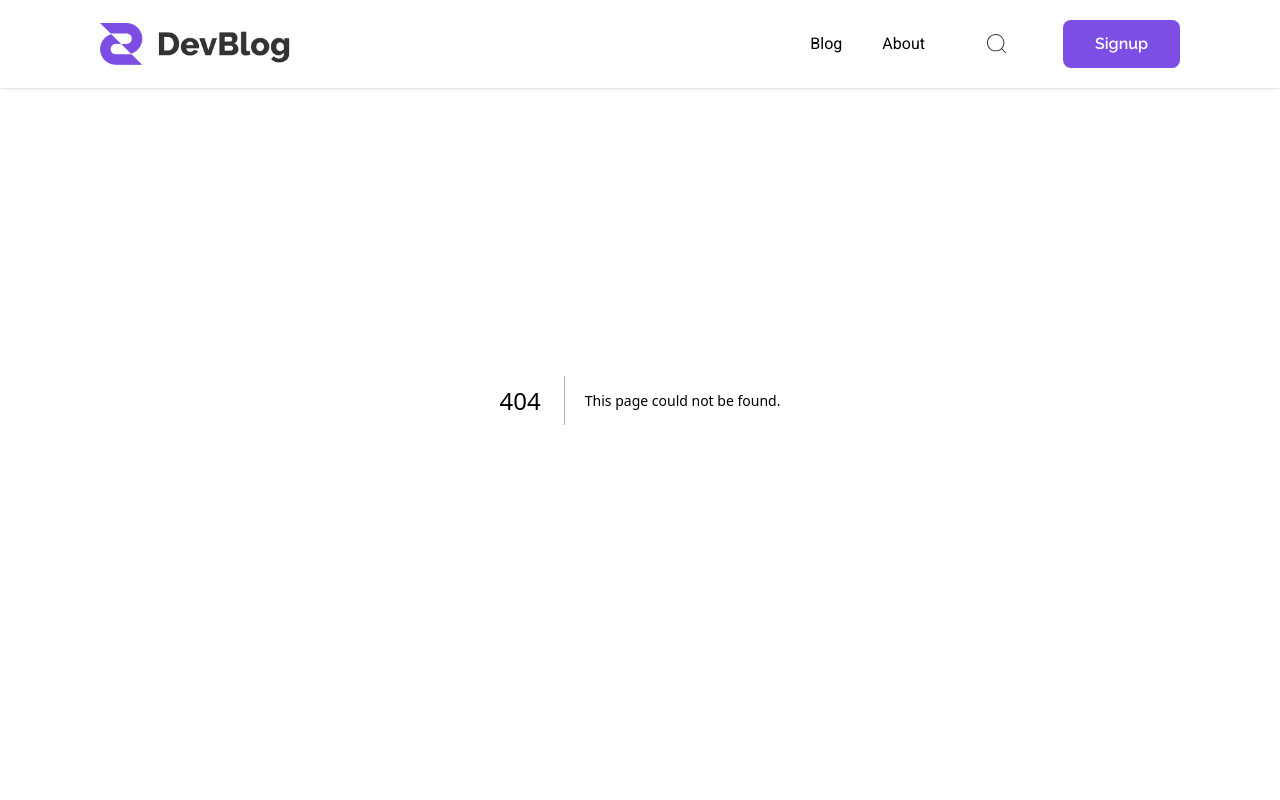
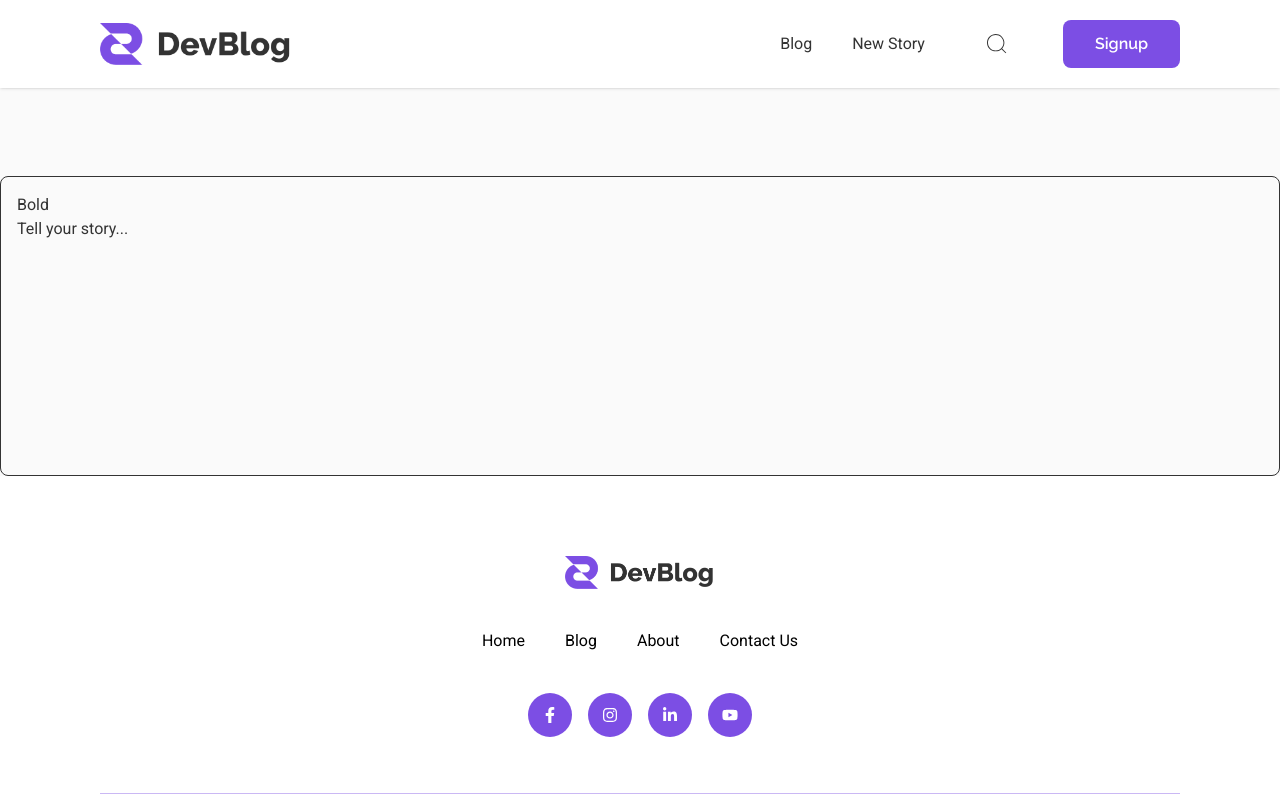
Before and after one commit to sachingour007/devblog-project, a Next.js app: page /new-story in a window 1280 px wide. Before the commit this address had no page. Shown: the top 800 px of the page. Built offline with nearby package versions, Linux system fonts and the light colour scheme.

Commit message:
added the tiptop but not complete

```diff
--- a/package.json
+++ b/package.json
@@ -9,8 +9,12 @@
     "lint": "eslint"
   },
   "dependencies": {
+    "@tiptap/extension-image": "^3.23.5",
+    "@tiptap/react": "^3.23.5",
+    "@tiptap/starter-kit": "^3.23.5",
     "bcryptjs": "^3.0.3",
     "jsonwebtoken": "^9.0.3",
+    "lucide-react": "^1.16.0",
     "mongoose": "^9.4.1",
     "next": "16.2.2",
     "react": "19.2.4",
--- /dev/null
+++ b/src/app/new-story/page.tsx
@@ -0,0 +1,12 @@
+import TiptapEditor from "@/components/editor/TiptapEditor";
+import React from "react";
+
+const page = () => {
+	return (
+		<div className="pt-28 md:pt-32 xl:pt-44">
+			<TiptapEditor />
+		</div>
+	);
+};
+
+export default page;
--- a/src/components/Navbar.tsx
+++ b/src/components/Navbar.tsx
@@ -22,7 +22,7 @@ const Navbar = () => {
 						<Link href="/blogs">Blog</Link>
 					</li>
 					<li>
-						<Link href="/about">About</Link>
+						<Link href="/new-story">New Story</Link>
 					</li>
 					<SearchExpandIcon />
 					<button className="purpuleBtn">Signup</button>
@@ -64,7 +64,7 @@ const Navbar = () => {
 						</li>
 						<li>
 							<Link href="/about" onClick={() => setIsOpen(false)}>
-								About
+								new-story
 							</Link>
 						</li>
 						<li>
--- /dev/null
+++ b/src/components/editor/MenuBar.tsx
@@ -0,0 +1,29 @@
+import type { Editor } from "@tiptap/core";
+import { useEditorState } from "@tiptap/react";
+
+const MenuBar = ({ editor }: { editor: Editor}) => {
+	const editorState = useEditorState({
+		editor,
+		selector: (ctx) => {
+			return { isBold: ctx.editor.isActive("bold") ?? false };
+		},
+	});
+	if (!editor) {
+		return null;
+	}
+
+	return (
+		<div>
+			<div>
+				<button
+					onClick={() => editor.chain().focus().toggleBold().run()}
+					className={editorState.isBold ? "is-active" : ""}
+				>
+					Bold
+				</button>
+			</div>
+		</div>
+	);
+};
+
+export default MenuBar;
--- /dev/null
+++ b/src/components/editor/TiptapEditor.tsx
@@ -0,0 +1,21 @@
+"use client";
+
+import { useEditor, EditorContent } from "@tiptap/react";
+import StarterKit from "@tiptap/starter-kit";
+import Image from "@tiptap/extension-image";
+import MenuBar from "./MenuBar";
+
+export default function TiptapEditor() {
+	const editor = useEditor({
+		extensions: [StarterKit, Image],
+		content: `<h2>Tell your story...</h2>`,
+		immediatelyRender: false,
+	});
+
+	return (
+		<div className="border rounded-lg p-4 min-h-75">
+			{editor && <MenuBar editor={editor} />}
+			<EditorContent editor={editor} />
+		</div>
+	);
+}
```
Also changed, not shown: 1 other file (tests, documents, lock files or other folders).
